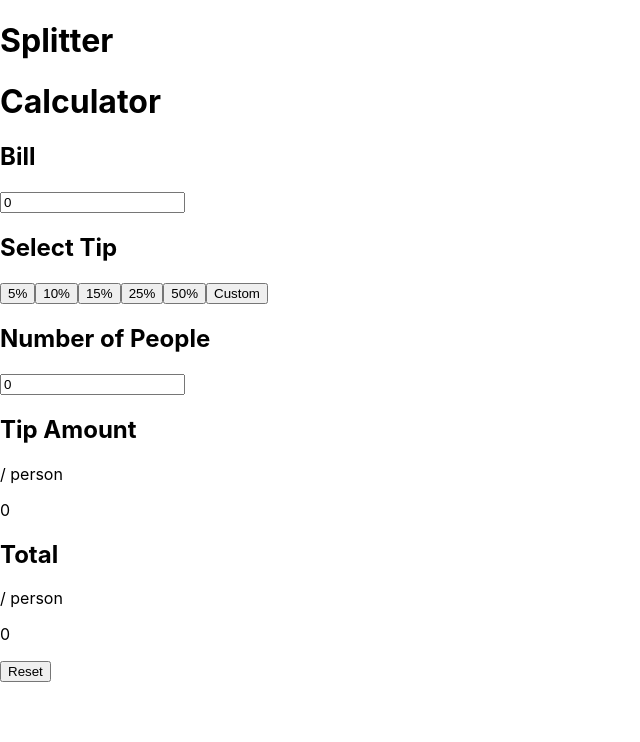
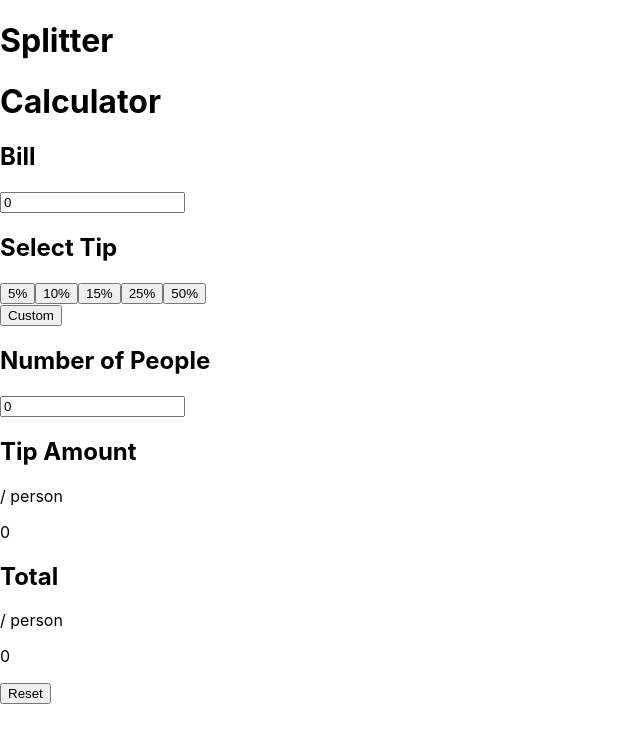
Before and after one commit to aylingyoren/tip-calculator-app, a React (Create React App) app: page / in a window 1280 px wide. Shown: the top 742 px of the page, without its empty margins (0-640 px from the left). Built offline with nearby package versions, Linux system fonts and the light colour scheme.

Commit message:
feat: add tip btns n reset fn

```diff
--- a/src/components/Calculator/Calculator.js
+++ b/src/components/Calculator/Calculator.js
@@ -10,7 +10,6 @@ function Calculator() {
   const [numberOfPeople, setNumberOfPeople] = useState(0);
   const [totalPerPerson, setTotalPerPerson] = useState(0);
   const [tipPerPerson, setTipPerPerson] = useState(0);
-  const [customValue, setCustomValue] = useState("");
   const [reset, setReset] = useState(false);
 
   useEffect(() => {
@@ -36,7 +35,6 @@ function Calculator() {
       setTip(0);
       setBill(0);
       setNumberOfPeople(0);
-      setCustomValue("");
     }
   }, [reset]);
 
@@ -46,12 +44,7 @@ function Calculator() {
     <>
       <h1>Calculator</h1>
       <Bill bill={bill} setBill={setBill} />
-      <TipSelector
-        tip={tip}
-        setTip={setTip}
-        customValue={customValue}
-        setCustomValue={setCustomValue}
-      />
+      <TipSelector tip={tip} setTip={setTip} />
       <NumberOfPeople
         numberOfPeople={numberOfPeople}
         setNumberOfPeople={setNumberOfPeople}
--- a/src/components/ResultValues/ResultValues.js
+++ b/src/components/ResultValues/ResultValues.js
@@ -11,7 +11,7 @@ function ResultValues(props) {
       <h2>Total</h2>
       <p>/ person</p>
       <p>{totalPerPerson}</p>
-      <button>Reset</button>
+      <button onClick={handleReset}>Reset</button>
     </div>
   );
 }
--- a/src/components/TipSelector/TipSelector.js
+++ b/src/components/TipSelector/TipSelector.js
@@ -1,17 +1,23 @@
 import React, { useState } from "react";
 
+const TIPS = [5, 10, 15, 25, 50];
+
 function TipSelector(props) {
-  const { tip, setTip, customValue, setCustomValue } = props;
+  const { tip, setTip } = props;
   const [showCustomInput, setShowCustomInput] = useState(false);
 
   return (
     <>
       <h2>Select Tip</h2>
-      <button>5%</button>
-      <button>10%</button>
-      <button>15%</button>
-      <button>25%</button>
-      <button>50%</button>
+      <div>
+        {TIPS.map((tip) => {
+          return (
+            <button onClick={() => setTip(tip)} value={tip} key={tip}>
+              {tip}%
+            </button>
+          );
+        })}
+      </div>
       <button
         onClick={() => {
           setShowCustomInput((showCustomInput) => !showCustomInput);
```
